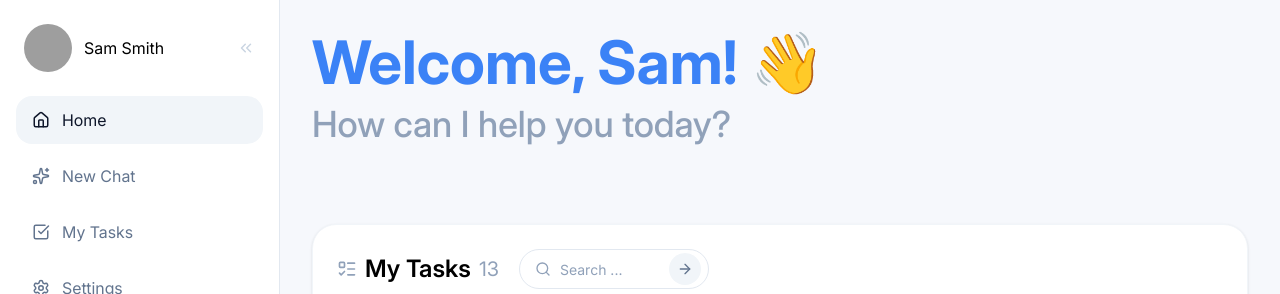
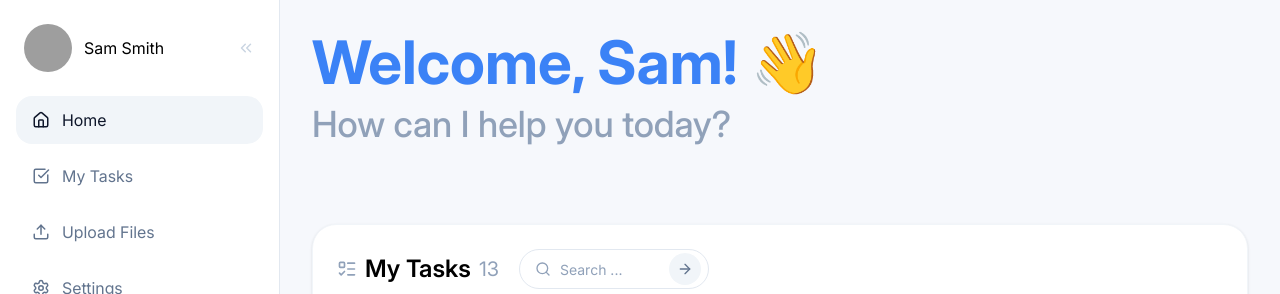
Before and after one commit to elmira-orooji/advanced-rag-system, a React (Vite) app in the folder frontend/my-rag-app/: page /home in a window 1280 px wide. Shown: the top 294 px of the page. Built offline with nearby package versions, Linux system fonts and the light colour scheme; grey boxes are pictures that could not be loaded.

Commit message:
redesign-add new file section in sidebar

```diff
--- a/frontend/my-rag-app/src/components/SidebarV2.tsx
+++ b/frontend/my-rag-app/src/components/SidebarV2.tsx
@@ -4,6 +4,7 @@ import {
   CheckSquare,
   Settings,
   LogOut,
+  Upload,
   ChevronsLeft,
 } from "lucide-react";
 import type { ChatSession } from "../types/chat";
@@ -143,13 +144,12 @@ export default function SidebarV2({
             active: true,
           },
           {
-            icon: Sparkles,
-            label: "New Chat",
-            onClick: onNewChat,
+            icon: CheckSquare,
+            label: "My Tasks",
           },
           {
-            icon: CheckSquare,
-            label: "My Tasks",
+            icon: Upload,
+            label: "Upload Files",
           },
           {
             icon: Settings,
```
